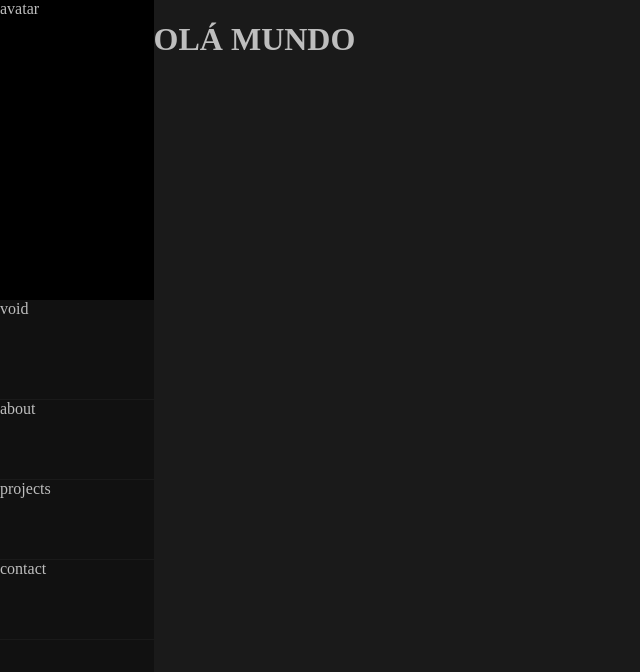
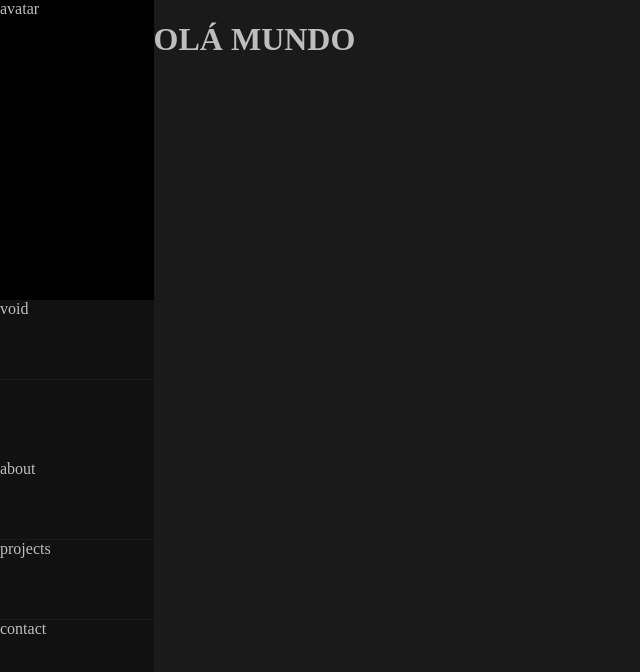
Before and after one commit to VitorCorrea18/VitorCorrea18.github.io, a React (Create React App) app: page / in a window 1280 px wide. Shown: the top 672 px of the page, without its empty margins (0-640 px from the left). Built offline with nearby package versions, Linux system fonts and the light colour scheme.

Commit message:
feat: add the section introduction on layout desktop

```diff
--- a/src/styles/desktop.css
+++ b/src/styles/desktop.css
@@ -1,8 +1,11 @@
+@media screen and (min-width: 1024px) {
+
   .body_container {
     display: grid;
     grid-auto-columns: 1fr;
     grid-auto-rows: 1fr;
     grid-template-columns: 12% 88%;
+    grid-template-areas: "menu_aside main_page";
     gap: 0px 0px;
     width: 100vw;
     height: 100vh;
@@ -10,39 +13,64 @@
 
   .menu_aside {
     display: grid;
-  grid-auto-columns: 1fr;
-  grid-template-rows: 300px 100px 80px 80px 80px;
+    grid-template-columns: 1fr;
+    grid-template-rows: 300px 80px 80px 80px 80px 80px;
     gap: 0px 0px;
+    grid-template-areas:
+      "avatar"
+      "void"
+      "introduction"
+      "about"
+      "projects"
+      "contact";
+    grid-area: menu_aside;
+
     background-color: #111111;
     color: #BEBEBE;
   }
 
   .main_page {
-  grid-area: 1 / 2 / 2 / 3;
+    grid-area: main_page;
     background-color: #1A1A1A;
     color: #BEBEBE;
   }
 
   .avatar {
-  grid-area: 1 / 1 / 2 / 2;
+    grid-area: avatar;
     background-color: #000000;
   }
 
   .void {
-  grid-area: 2 / 1 / 3 / 2;
+    grid-area: void;
     border-bottom: #1A1A1A 1px solid;
   }
-.about {
-  grid-area: 3 / 1 / 4 / 2;
+
+  .introduction {
+    grid-area: introduction;
     border-bottom: #1A1A1A 1px solid;
   }
-.projects {
-  grid-area: 4 / 1 / 5 / 2;
+
+  .about {
+    grid-area: about;
     border-bottom: #1A1A1A 1px solid;
   }
+
+  .projects {
+    grid-area: projects;
+    border-bottom: #1A1A1A 1px solid;
+  }
+
   .contact {
-  grid-area: 5 / 1 / 6 / 2;
+    grid-area: contact;
     border-bottom: #1A1A1A 1px solid;
+  }
+
+  .close_menu {
+    width: 1px;
+    height: 1px;
+    opacity: 0;
+    display: inline;
+  }
 }
 
 @media screen and (min-width: 2000px) {
```
Lines whose indentation alone changed are shown as unchanged.
